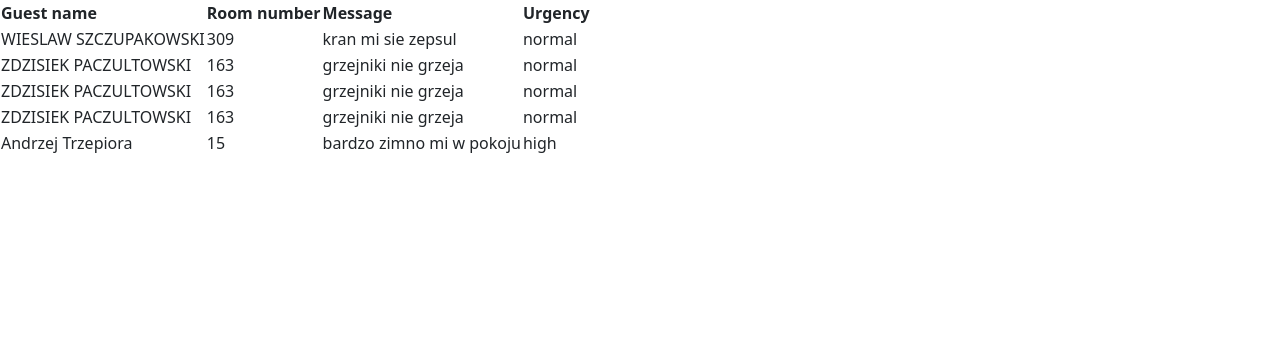
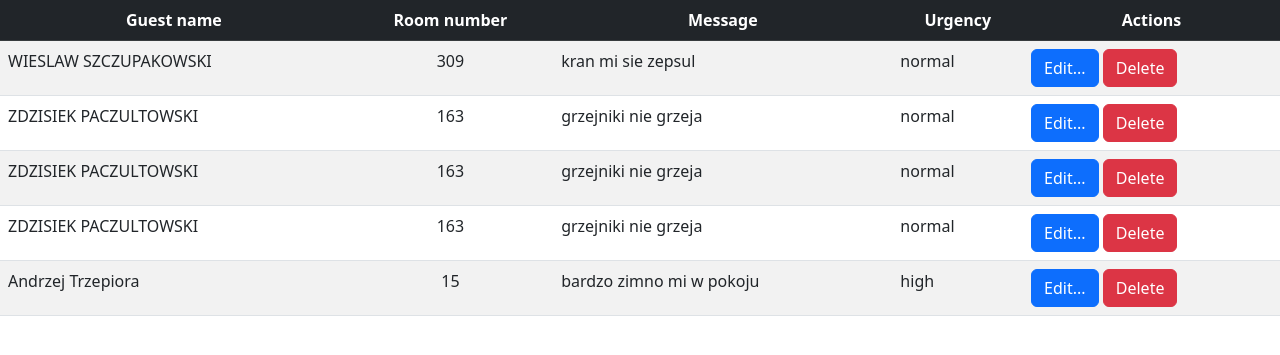
Before and after one commit to lemix196/hotel-complaint-manager, a Flask app: page /complaints in a window 1280 px wide. Shown: the part 56-411 px from the top of the page. Run offline with Flask 2, Linux system fonts and the light colour scheme; data comes from the database, SQL or seed files in the repository.

Commit message:
complaints table style add

```diff
--- a/templates/complaints.html
+++ b/templates/complaints.html
@@ -1,19 +1,29 @@
 {% extends 'base.html' %}
 
 {% block body %}
-<table>
+<table class="table table-striped table-hover">
+    <thead class="table-dark">
     <tr>
-        <th>Guest name</th>
-        <th>Room number</th>
-        <th>Message</th>
-        <th>Urgency</th>
+        <th style="text-align:center">Guest name</th>
+        <th style="text-align:center">Room number</th>
+        <th style="text-align:center">Message</th>
+        <th style="text-align:center">Urgency</th>
+        <th style="text-align:center">Actions</th>
     </tr>
+        </thead>
 {% for complaint in complaints %}
     <tr>
+<!-- One DB object data in table row -->
         <td>{{ complaint.guest_name }}</td>
-        <td>{{ complaint.room_number }}</td>
+        <td style="text-align:center">{{ complaint.room_number }}</td>
         <td>{{ complaint.message }}</td>
         <td>{{ complaint.urgency }}</td>
+
+<!-- CRUD controls -->
+        <td>
+            <button type="button" class="btn btn-primary">Edit...</button>
+            <button type="button" class="btn btn-danger">Delete</button>
+        </td>
     </tr>
 {% endfor %}
 
```
